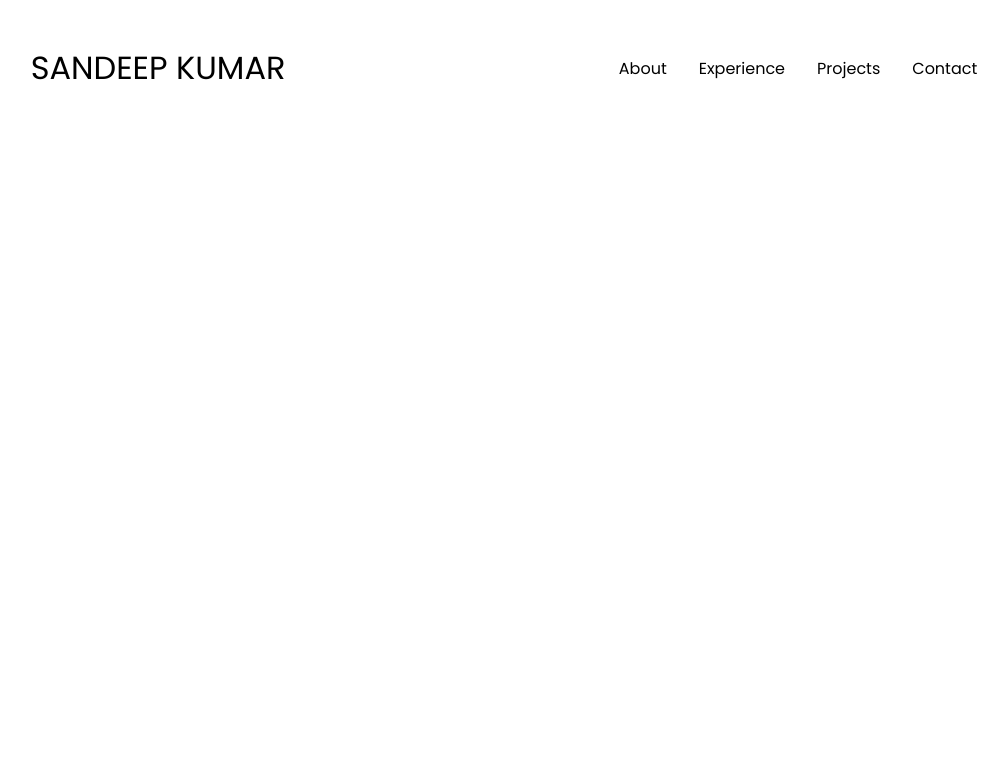
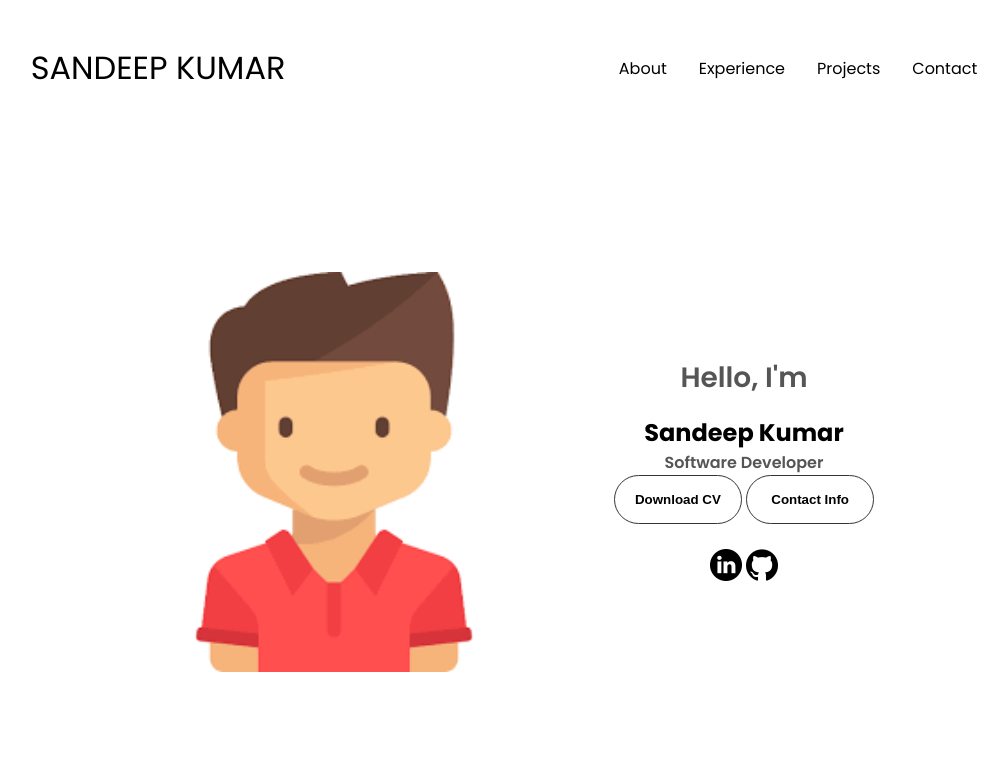
Before and after one commit to chinnu54/Portfolio, a plain HTML site: page index.html in a window 1280 px wide. Shown: the whole page, without its empty margins (136-1144 px from the left). Drawn offline with Linux system fonts and the light colour scheme.

Commit message:
Profile Updated

```diff
--- a/index.css
+++ b/index.css
@@ -172,3 +172,165 @@ a:hover{
     transform:none;
 
 }
+
+
+
+
+
+/* SECTIONS */
+
+
+
+
+section{
+    padding-top:4vh;
+    height: 96vh;
+    margin:0 10rem;
+    box-sizing:border-box;
+    min-height:fit-content;
+}
+
+.section-container{
+    display:flex;
+
+}
+
+/* profile section */
+
+#profile{
+    display:flex;
+    justify-content: center;
+    gap:5rem;
+    height: 80vh;
+}
+
+.section__pic_container{
+    display:flex;
+    height:400px;
+    width:400px;
+    margin:auto 0;
+
+}
+
+
+
+.section__text{
+    align-self: center;
+    text-align: center;
+}
+
+
+.section__text p{
+    font-weight: 600;
+}
+
+.section__text__p1{
+    text-align: center;
+
+}
+
+
+.section__text__p1{
+    font-size: 1.75rem;
+    margin-bottom: 1rem;
+}
+
+
+
+/* .btn-container{
+    /* display:inline-flex; */
+} */
+
+
+
+.title{
+    font-size: 3rem;
+    text-align: center;
+
+}
+
+
+#socials-container{
+    display:flex;
+    justify-content:center;
+    margin-top: 1rem;
+    gap:1rem;
+}
+
+
+
+/* ICONS */
+
+.icon{
+    cursor: pointer;
+    height:2rem;
+}
+
+
+
+
+/* Buttons */
+
+
+.btn-container{
+    display:inline-flex;
+    justify-content:center;
+    gap:1rem;
+}
+
+
+.btn{
+    font-weight: 600;
+    transition: all 300ms ease;
+    padding:1rem;
+    width:8rem;
+    border-radius:2rem;
+
+}
+
+
+
+
+.btn-color-1,
+.btn-color-2{
+    border: rgb(53,53,53) 0.1rem solid;
+
+}
+
+
+
+.btn-color-1:hover,
+.btn-color-2:hover{
+    cursor:pointer;
+
+}
+
+
+
+
+.btn-color-1,
+.btn-color-2:hover{
+    background:rgb(53,53,53);
+    color:white;
+
+}
+
+
+.btm-color-1:hover{
+    background: rgb(0,0,0);
+
+}
+
+.btn-color-2{
+    background: none;
+}
+
+
+.btn-color-2:hover{
+    border:rgb(255,255,255) 0.1rem solid;
+}
+
+
+.btn-container{
+    gap:1rem;
+}
--- a/index.html
+++ b/index.html
@@ -48,5 +48,45 @@
     </nav>
 
 
+    <section id="profile">
+
+        <div class="section__pic_container">
+            <img src="./assets/candid.png" alt="Sandeep Profile Picture"/>
+        </div>
+
+        <div class="section__text">
+            <p class="section__text__p1">Hello, I'm</p>
+            <h1 class="title">Sandeep Kumar</h1>
+            <p class="section__text__p2">Software Developer</p>
+
+        <div class="btn-container">
+                <button class="btn btn-color-2" onclick="window.open('./assets/final.pdf')">Download CV</button>
+        </div>
+
+
+        <div class="btn-container">
+            <button class="btn btn-color-2" onclick="location.href='#Contact'">Contact Info</button>
+        </div>
+
+
+
+        <div class="socials-container">
+
+            <br/>
+            <img src="./assets/LinkedIn_logo.png"  class="icon" alt="My linkedin Profile" onclick="window.open(https://www.linkedin.com/in/sandeep00001')"/>
+
+
+
+
+
+             <img src="./assets/github-logo.png"    class="icon" alt="My Github Profile" onclick="window.open('https://github.com/chinnu54')"/>
+
+
+        </div>
+
+        </div>
+    </section>
+
+
 </body>
 </html>
```
Also changed, not shown: assets/LinkedIn_logo.png (added), assets/github-logo.png (added), 1 other file.
